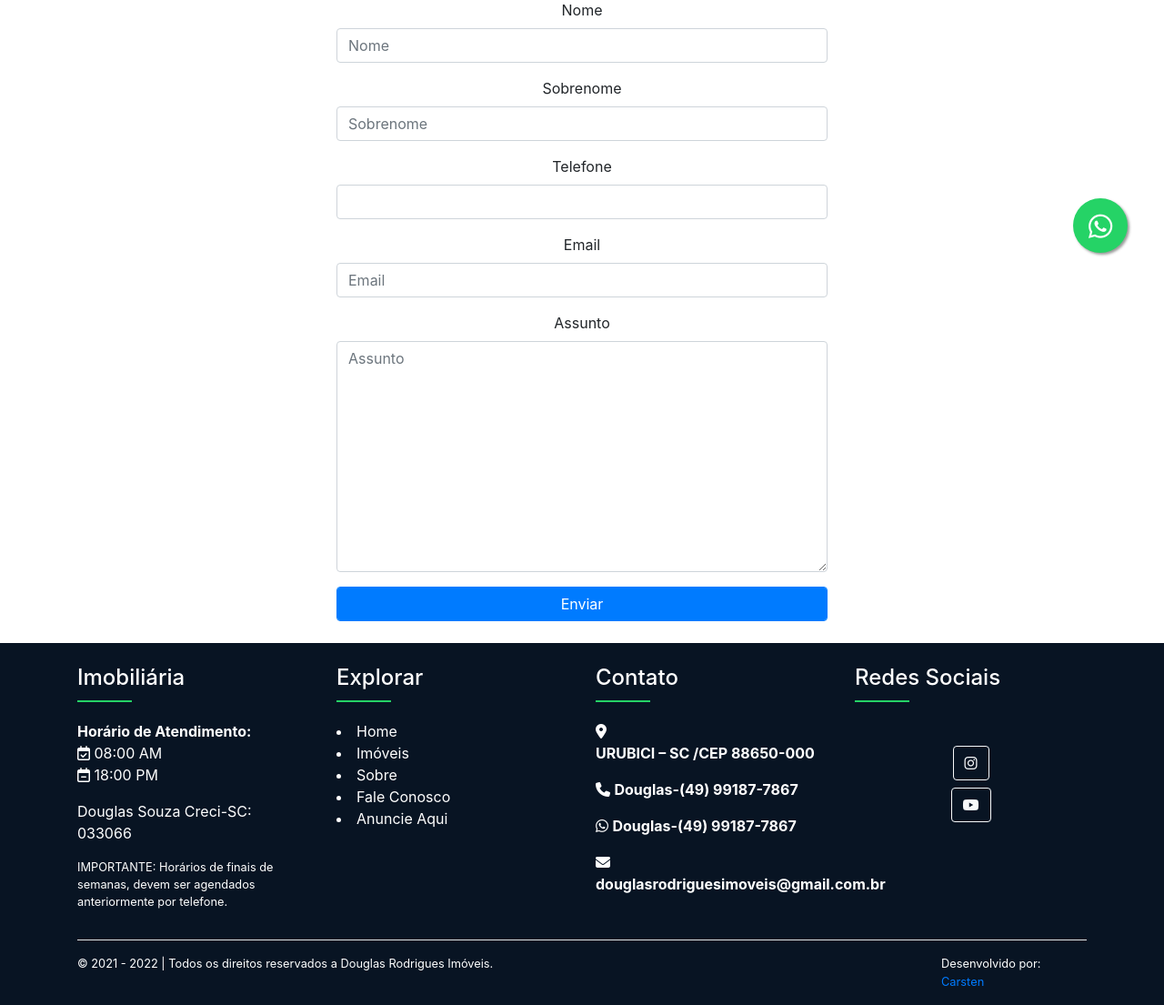
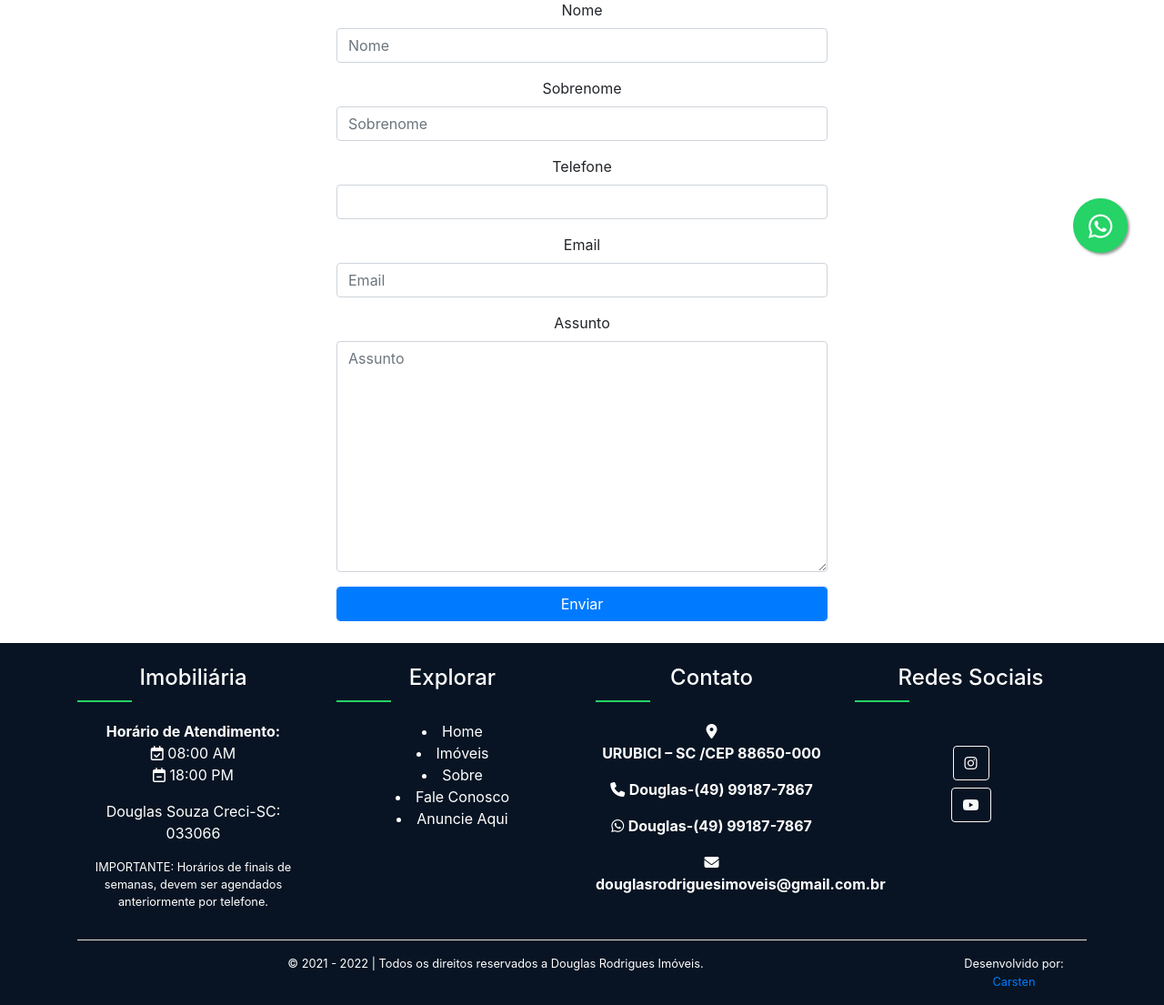
Before and after one commit to CarstenPaulo/REALTOR-WEBSITE, a Django app: page /anuncieaqui in a window 1280 px wide. Shown: the part 482-1587 px from the top of the page at 91% size. Run offline with Django 3.2, Linux system fonts and the light colour scheme; some libraries are stand-ins or nearby versions; some web fonts are replaced.

Commit message:
adding footer + mask field

```diff
--- a/templates/partials/_footer.html
+++ b/templates/partials/_footer.html
@@ -1,5 +1,14 @@
 {% load static %}
-<section>
+<section id="footer">
+    <style>
+        #footer {
+            position: relative;
+            right: 0;
+            bottom: 0;
+            left: 0;
+            text-align: center;
+        }
+    </style>
     <footer style="background-color: #081423;">
         <div class="container mt-4">
             <div class="row ">
@@ -11,12 +20,13 @@
                         <p><b>Horário de Atendimento:</b><br>
                             <i class="fa fa-calendar-check-o"></i> 08:00 AM<br>
                             <i class="fa fa-calendar-minus-o"></i> 18:00 PM
-                            <p>
-                                 Douglas Souza Creci-SC: 033066
-                            </p>
+                        <p>
+                            Douglas Souza Creci-SC: 033066
+                        </p>
                         </p>
                         <!-- <p class="small">Lembramos: Nosso horário de check in é até às 20h30; necessitando chegar após este horário favor combinar antecipadamente para evitar transtornos.</p> -->
-                        <p class="small">IMPORTANTE: Horários de finais de semanas, devem ser agendados anteriormente por telefone.</p>
+                        <p class="small">IMPORTANTE: Horários de finais de semanas, devem ser agendados anteriormente
+                            por telefone.</p>
                     </div>
                 </div>
 
@@ -80,10 +90,12 @@
                     <div style="border: #25d366 1px solid; width: 60px; margin: 10px 0 20px 0;" class="separador"></div>
                     <div class="social_footer text-center">
                         <br>
-                        <a class="btn btn-outline-light btn-floating m-1" href="https://www.instagram.com/douglasrodriguesimoveis/" role="button"><i
+                        <a class="btn btn-outline-light btn-floating m-1"
+                            href="https://www.instagram.com/douglasrodriguesimoveis/" role="button"><i
                                 class="fab fa-instagram"></i></a>
                         <br>
-                        <a class="btn btn-outline-light btn-floating m-1" href="https://www.youtube.com/channel/UCzU8H25rSR--B2rVyMgjZag" role="button"><i
+                        <a class="btn btn-outline-light btn-floating m-1"
+                            href="https://www.youtube.com/channel/UCzU8H25rSR--B2rVyMgjZag" role="button"><i
                                 class="fa fa-youtube"></i></a>
                     </div>
                 </div>
```
